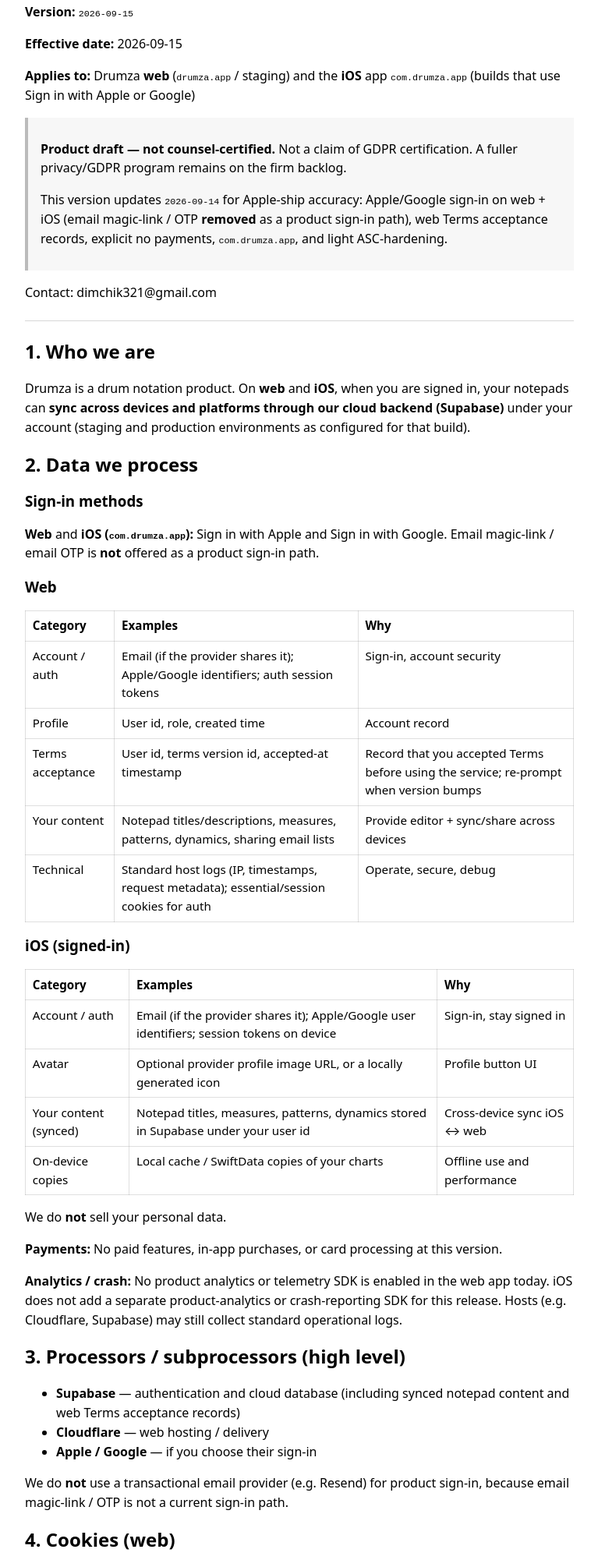
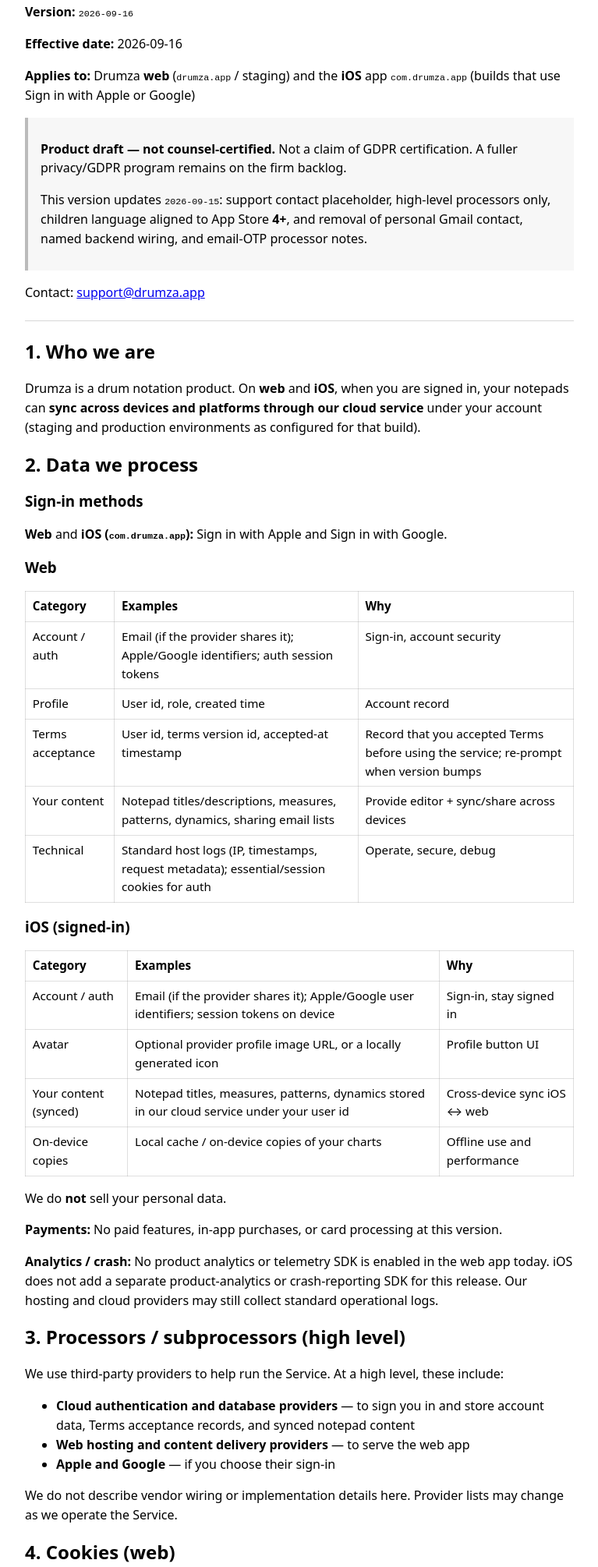
Before and after one commit to l3lik/drumza-privacy, a plain HTML site: page index.html in a window 1280 px wide. Shown: the part 90-2100 px from the top of the page at 78% size, without its empty margins (256-1023 px from the left). Drawn offline with Linux system fonts and the light colour scheme.

Commit message:
Privacy v2026-09-16: support@drumza.app, high-level processors, children 4+

```diff
--- a/index.html
+++ b/index.html
@@ -13,25 +13,26 @@
   blockquote { margin: 1rem 0; padding: 0.75rem 1rem; border-left: 4px solid #8888; background: #8881; }
   code { font-size: 0.9em; }
   hr { border: none; border-top: 1px solid #8885; margin: 1.5rem 0; }
+  .tbd { opacity: 0.85; font-style: italic; }
 </style>
 </head>
 <body>
 <h1>Drumza Privacy Policy</h1>
-<p><strong>Version:</strong> <code>2026-09-15</code></p>
-<p><strong>Effective date:</strong> 2026-09-15</p>
+<p><strong>Version:</strong> <code>2026-09-16</code></p>
+<p><strong>Effective date:</strong> 2026-09-16</p>
 <p><strong>Applies to:</strong> Drumza <strong>web</strong> (<code>drumza.app</code> / staging) and the <strong>iOS</strong> app <code>com.drumza.app</code> (builds that use Sign in with Apple or Google)</p>
 <blockquote>
 <p><strong>Product draft — not counsel-certified.</strong> Not a claim of GDPR certification. A fuller privacy/GDPR program remains on the firm backlog.</p>
-<p>This version updates <code>2026-09-14</code> for Apple-ship accuracy: Apple/Google sign-in on web + iOS (email magic-link / OTP <strong>removed</strong> as a product sign-in path), web Terms acceptance records, explicit no payments, <code>com.drumza.app</code>, and light ASC-hardening.</p>
+<p>This version updates <code>2026-09-15</code>: support contact placeholder, high-level processors only, children language aligned to App Store <strong>4+</strong>, and removal of personal Gmail contact, named backend wiring, and email-OTP processor notes.</p>
 </blockquote>
-<p>Contact: dimchik321@gmail.com</p>
+<p>Contact: <a href="mailto:support@drumza.app">support@drumza.app</a></p>
 <hr>
 <h2>1. Who we are</h2>
-<p>Drumza is a drum notation product. On <strong>web</strong> and <strong>iOS</strong>, when you are signed in, your notepads can <strong>sync across devices and platforms through our cloud backend (Supabase)</strong> under your account (staging and production environments as configured for that build).</p>
+<p>Drumza is a drum notation product. On <strong>web</strong> and <strong>iOS</strong>, when you are signed in, your notepads can <strong>sync across devices and platforms through our cloud service</strong> under your account (staging and production environments as configured for that build).</p>
 
 <h2>2. Data we process</h2>
 <h3>Sign-in methods</h3>
-<p><strong>Web</strong> and <strong>iOS (<code>com.drumza.app</code>):</strong> Sign in with Apple and Sign in with Google. Email magic-link / email OTP is <strong>not</strong> offered as a product sign-in path.</p>
+<p><strong>Web</strong> and <strong>iOS (<code>com.drumza.app</code>):</strong> Sign in with Apple and Sign in with Google.</p>
 <h3>Web</h3>
 <table><thead><tr><th>Category</th><th>Examples</th><th>Why</th></tr></thead><tbody>
 <tr><td>Account / auth</td><td>Email (if the provider shares it); Apple/Google identifiers; auth session tokens</td><td>Sign-in, account security</td></tr>
@@ -44,20 +45,21 @@
 <table><thead><tr><th>Category</th><th>Examples</th><th>Why</th></tr></thead><tbody>
 <tr><td>Account / auth</td><td>Email (if the provider shares it); Apple/Google user identifiers; session tokens on device</td><td>Sign-in, stay signed in</td></tr>
 <tr><td>Avatar</td><td>Optional provider profile image URL, or a locally generated icon</td><td>Profile button UI</td></tr>
-<tr><td>Your content (synced)</td><td>Notepad titles, measures, patterns, dynamics stored in Supabase under your user id</td><td>Cross-device sync iOS ↔ web</td></tr>
-<tr><td>On-device copies</td><td>Local cache / SwiftData copies of your charts</td><td>Offline use and performance</td></tr>
+<tr><td>Your content (synced)</td><td>Notepad titles, measures, patterns, dynamics stored in our cloud service under your user id</td><td>Cross-device sync iOS ↔ web</td></tr>
+<tr><td>On-device copies</td><td>Local cache / on-device copies of your charts</td><td>Offline use and performance</td></tr>
 </tbody></table>
 <p>We do <strong>not</strong> sell your personal data.</p>
 <p><strong>Payments:</strong> No paid features, in-app purchases, or card processing at this version.</p>
-<p><strong>Analytics / crash:</strong> No product analytics or telemetry SDK is enabled in the web app today. iOS does not add a separate product-analytics or crash-reporting SDK for this release. Hosts (e.g. Cloudflare, Supabase) may still collect standard operational logs.</p>
+<p><strong>Analytics / crash:</strong> No product analytics or telemetry SDK is enabled in the web app today. iOS does not add a separate product-analytics or crash-reporting SDK for this release. Our hosting and cloud providers may still collect standard operational logs.</p>
 
 <h2>3. Processors / subprocessors (high level)</h2>
+<p>We use third-party providers to help run the Service. At a high level, these include:</p>
 <ul>
-<li><strong>Supabase</strong> — authentication and cloud database (including synced notepad content and web Terms acceptance records)</li>
-<li><strong>Cloudflare</strong> — web hosting / delivery</li>
-<li><strong>Apple / Google</strong> — if you choose their sign-in</li>
+<li><strong>Cloud authentication and database providers</strong> — to sign you in and store account data, Terms acceptance records, and synced notepad content</li>
+<li><strong>Web hosting and content delivery providers</strong> — to serve the web app</li>
+<li><strong>Apple and Google</strong> — if you choose their sign-in</li>
 </ul>
-<p>We do <strong>not</strong> use a transactional email provider (e.g. Resend) for product sign-in, because email magic-link / OTP is not a current sign-in path.</p>
+<p>We do not describe vendor wiring or implementation details here. Provider lists may change as we operate the Service.</p>
 
 <h2>4. Cookies (web)</h2>
 <p>We use essential / session cookies and similar storage needed to keep you signed in and run the web app. We do not use advertising cookies. You can block cookies in your browser; some sign-in features may then stop working.</p>
@@ -67,13 +69,13 @@
 <p>We may also disclose information if required by law, to protect safety or enforce our Terms, or in connection with a merger, acquisition, or asset transfer (in which case we will take reasonable steps so the recipient honors this Policy).</p>
 
 <h2>6. Retention</h2>
-<p>We keep account data, synced notepad data, and web Terms acceptance records while your account is active (or as needed to show prior acceptance). On-device copies remain until you delete them or uninstall (device OS rules apply). For deletion of account/auth/cloud notepad data, email dimchik321@gmail.com — we handle requests in good faith. Automated self-serve delete may arrive later.</p>
+<p>We keep account data, synced notepad data, and web Terms acceptance records while your account is active (or as needed to show prior acceptance). On-device copies remain until you delete them or uninstall (device OS rules apply). For deletion of account/auth/cloud notepad data, contact us at the address in § Contact — we handle requests in good faith. Automated self-serve delete may arrive later.</p>
 
 <h2>7. Security</h2>
 <p>We rely on industry-standard protections from our providers (including encrypted transport and access controls). No method of transmission or storage is 100% secure.</p>
 
 <h2>8. Children</h2>
-<p>The Service is not directed at children under 13 (or higher age required in your country). Do not use it if you are under the applicable age. If you believe a child provided us data, contact us and we will delete it in good faith.</p>
+<p>Drumza’s App Store age rating is <strong>4+</strong>. The Service may be used by children with a parent or guardian’s guidance. Parents and guardians should review this Policy. We do not sell children’s personal information. If you believe we have collected a child’s information inappropriately, contact us and we will delete it in good faith. This section is <strong>not</strong> a claim of COPPA certification or any other children’s-privacy certification.</p>
 
 <h2>9. International transfers</h2>
 <p>Data may be processed in regions where our providers operate.</p>
@@ -81,13 +83,10 @@
 <h2>10. Your rights / choices</h2>
 <p>Depending on where you live, you may have rights to access, correct, or delete personal data. Contact us. On iOS, you can <strong>Sign out</strong> from the profile menu anytime. This policy does <strong>not</strong> claim full GDPR certification. We do not sell personal information (including under CCPA “sale” as we understand it); California residents may contact us for requests.</p>
 
-<h2>11. Android</h2>
-<p>Android may differ; separate notice when auth/sync ships there.</p>
-
-<h2>12. Changes</h2>
+<h2>11. Changes</h2>
 <p>We may update this Policy with a new version id. Material changes that affect the web Terms accept gate will be paired with a Terms version bump when required.</p>
 
-<h2>13. Contact</h2>
-<p>dimchik321@gmail.com</p>
+<h2>12. Contact</h2>
+<p><a href="mailto:support@drumza.app">support@drumza.app</a> (inbox wiring may follow; this is the public contact address).</p>
 </body>
 </html>
```
